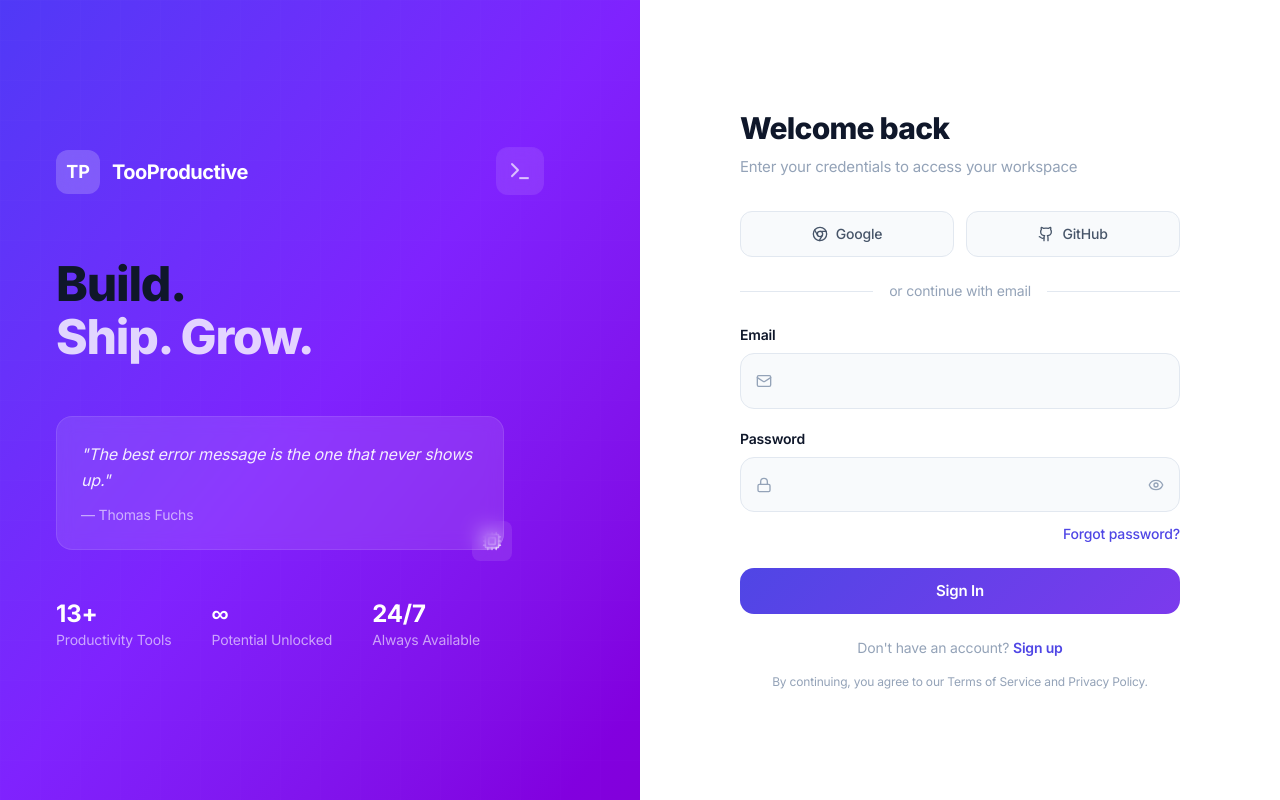
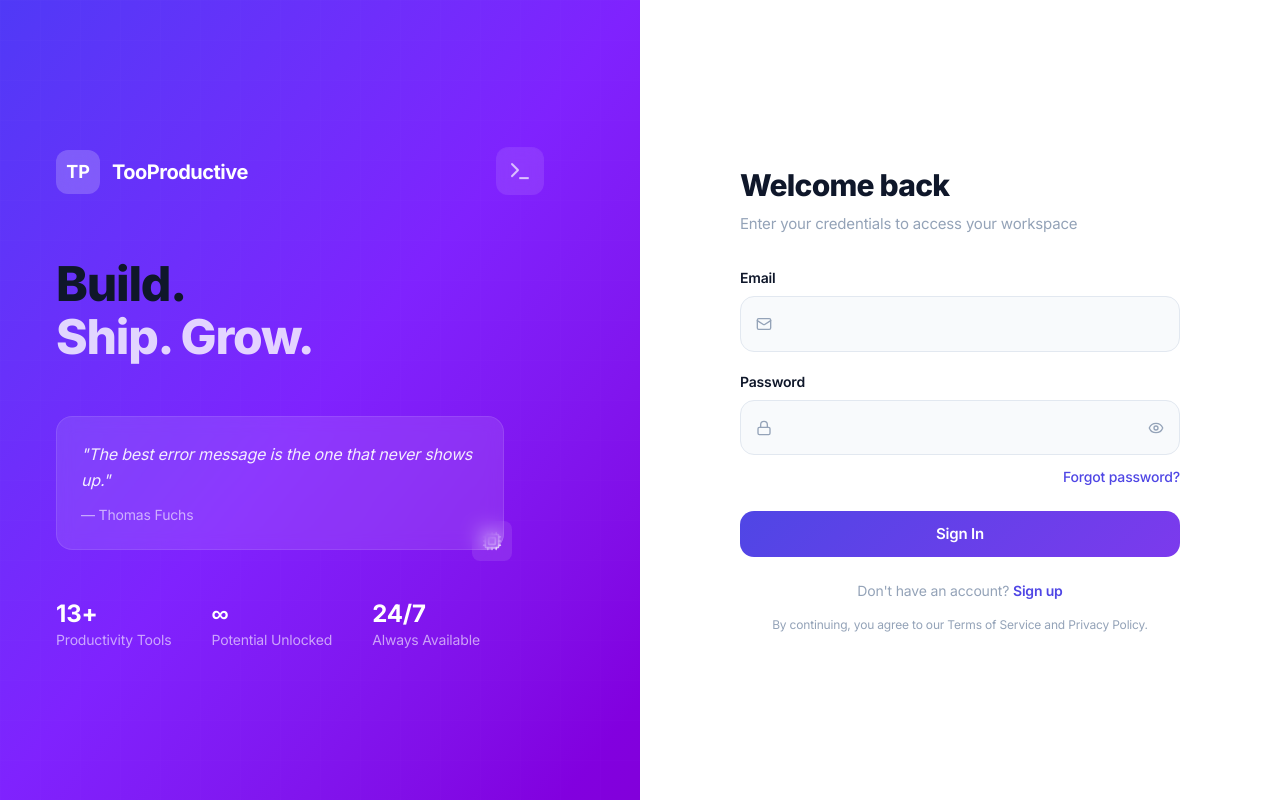
Before and after one commit to Saravanakumar535/TooProductive-All-in-one-productivityplatform, a React (Vite) app: page / in a window 1280 px wide. Built offline with nearby package versions, Linux system fonts and the light colour scheme.

Commit message:
Update AuthPage.tsx

```diff
--- a/src/components/AuthPage.tsx
+++ b/src/components/AuthPage.tsx
@@ -1,5 +1,5 @@
 import { useState, useMemo } from 'react';
-import { Mail, Lock, User, Eye, EyeOff, Github, Chrome, Code, Cpu, Braces, Terminal, Shield, Zap } from 'lucide-react';
+import { Mail, Lock, User, Eye, EyeOff, Code, Cpu, Braces, Terminal, Shield, Zap } from 'lucide-react';
 import { motion, AnimatePresence } from 'framer-motion';
 
 interface AuthPageProps {
@@ -126,20 +126,7 @@ export function AuthPage({ onLogin, onSignup }: AuthPageProps) {
                                 {mode === 'login' ? 'Enter your credentials to access your workspace' : 'Start your journey to infinite productivity'}
                             </p>
 
-                            {/* Social buttons */}
-                            <div className="grid grid-cols-2 gap-3 mb-6">
-                                <button className="flex items-center justify-center gap-2 py-3 rounded-xl border border-border-subtle bg-bg-secondary text-text-secondary text-sm font-medium hover:bg-bg-tertiary hover:border-border-default transition-all">
-                                    <Chrome className="w-4 h-4" /> Google
-                                </button>
-                                <button className="flex items-center justify-center gap-2 py-3 rounded-xl border border-border-subtle bg-bg-secondary text-text-secondary text-sm font-medium hover:bg-bg-tertiary hover:border-border-default transition-all">
-                                    <Github className="w-4 h-4" /> GitHub
-                                </button>
-                            </div>
 
-                            <div className="relative mb-6">
-                                <div className="absolute inset-0 flex items-center"><div className="w-full border-t border-border-subtle" /></div>
-                                <div className="relative flex justify-center"><span className="px-4 bg-white text-text-muted text-sm">or continue with email</span></div>
-                            </div>
 
                             <form onSubmit={handleSubmit} className="space-y-5">
                                 {mode === 'signup' && (
```
